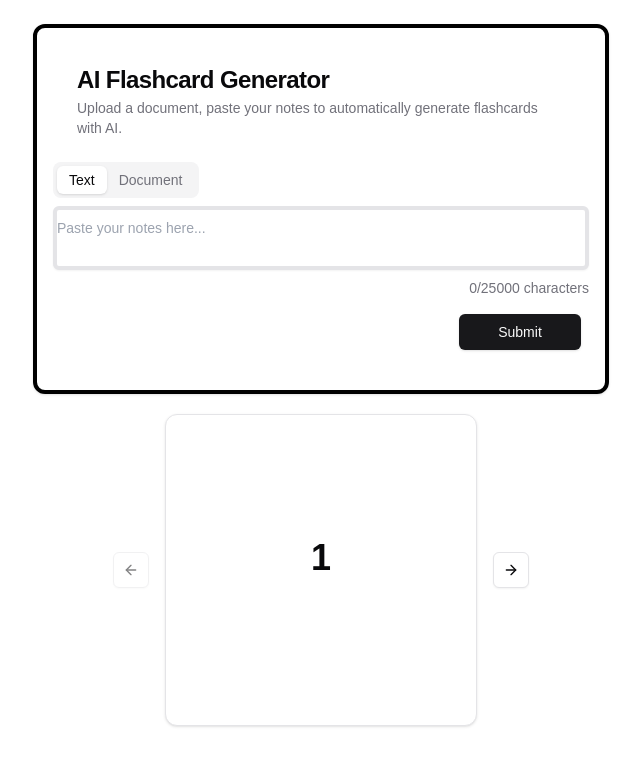
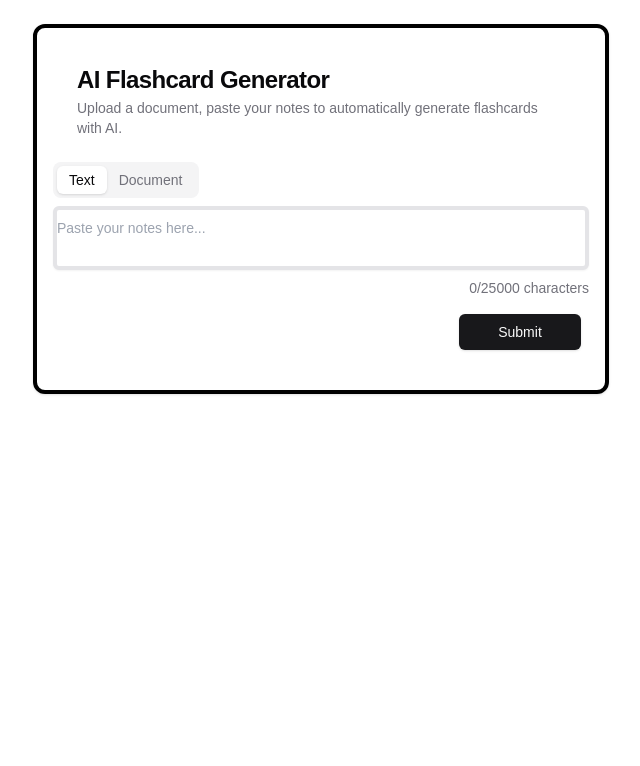
Before and after one commit to Nash504/ByteSize, a Next.js app: page / in a window 1280 px wide. Shown: the top 766 px of the page, without its empty margins (319-959 px from the left). Built offline with nearby package versions, Linux system fonts and the light colour scheme.

Commit message:
FLASHCARDS YIPPPEEE

```diff
--- a/src/app/page.jsx
+++ b/src/app/page.jsx
@@ -1,5 +1,5 @@
 "use client";
-import Image from "next/image";
+import { useState } from "react";
 import {
   Card,
   CardContent,
@@ -20,16 +20,15 @@ import {
   CarouselPrevious,
 } from "@/components/ui/carousel";
 
-import { useState } from "react";
-
 export default function Home() {
-  const [output, setOutput] = useState("");
+  const [flashcards, setFlashcards] = useState(null);
   const [input, setInput] = useState("");
   const [loading, setLoading] = useState(false);
+  const [showAnswer, setShowAnswer] = useState(false);
   const maxLength = 25000;
 
   const generateText = async (event) => {
-    event.preventDefault(); // Prevent page reload
+    event.preventDefault();
     setLoading(true);
     const prompt = input;
     try {
@@ -43,12 +42,13 @@ export default function Home() {
       const data = await response.json();
 
       if (response.ok) {
-        setOutput(data.content);
-        setLoading(false);
-        setOutput(data.content);
+        setFlashcards(data.content);
+        setShowAnswer(false);
       }
     } catch (err) {
       console.log(err);
+    } finally {
+      setLoading(false);
     }
   };
 
@@ -94,7 +94,7 @@ export default function Home() {
             </TabsContent>
           </Tabs>
 
-          <CardFooter className="w-full flex  ml-4 justify-end mt-4">
+          <CardFooter className="w-full flex ml-4 justify-end mt-4">
             <Button
               disabled={input.length >= maxLength}
               className="w-1/4 max-w-xs text-lg font-bold"
@@ -111,27 +111,40 @@ export default function Home() {
           <Skeleton className="h-[200px] w-full max-w-xl rounded-xl" />
         </div>
       ) : (
-        output && (
-          <Card className="border-black mt-4 p-4 max-w-xl mx-auto border-4">
-            <p>{output}</p>
-          </Card>
-        )
+        flashcards &&
+        flashcards.questions &&
+        flashcards.questions.length > 0 && (
+          <div className="mx-auto mt-4 flex flex-col items-center">
+            <h2 className="text-xl font-bold mb-4">
+              Topic: {flashcards.topic}
+            </h2>
+            <Carousel className="w-full max-w-xl">
+              <CarouselContent>
+                {flashcards.questions.map((item, index) => (
+                  <CarouselItem key={index}>
+                    <Card className="mx-4">
+                      <CardHeader>
+                        <CardTitle className="text-xl text-center">
+                          Flashcard {index + 1} of {flashcards.questions.length}
+                        </CardTitle>
+                      </CardHeader>
+                      <CardContent className="flex flex-col items-center justify-center p-6 min-h-[200px]">
+                        <div className="text-center">
+                          <p className="text-lg mb-4">{item.question}</p>
+                          {showAnswer && (
+                            <p className="text-lg text-blue-600">
+                              {item.answer}
+                            </p>
                           )}
-      <div className="mx-auto mt-4 flex justify-center items-center">
-        {" "}
-        <Carousel className="w-full max-w-xs">
-          <CarouselContent>
-            {Array.from({ length: 5 }).map((ele, index) => (
-              <CarouselItem key={index}>
-                <div className="p-1">
-                  <Card>
-                    <CardContent className="flex aspect-square items-center justify-center p-6">
-                      <span className="text-4xl font-semibold">
-                        {index + 1}
-                      </span>
+                        </div>
+                        <Button
+                          onClick={() => setShowAnswer(!showAnswer)}
+                          className="mt-4"
+                        >
+                          {showAnswer ? "Hide Answer" : "Show Answer"}
+                        </Button>
                       </CardContent>
                     </Card>
-                </div>
                   </CarouselItem>
                 ))}
               </CarouselContent>
@@ -139,6 +152,8 @@ export default function Home() {
               <CarouselNext />
             </Carousel>
           </div>
+        )
+      )}
     </div>
   );
 }
```
Also changed, not shown: src/app/api/generate/route.jsx (+12 -15 lines). Lines whose indentation alone changed are shown as unchanged.
